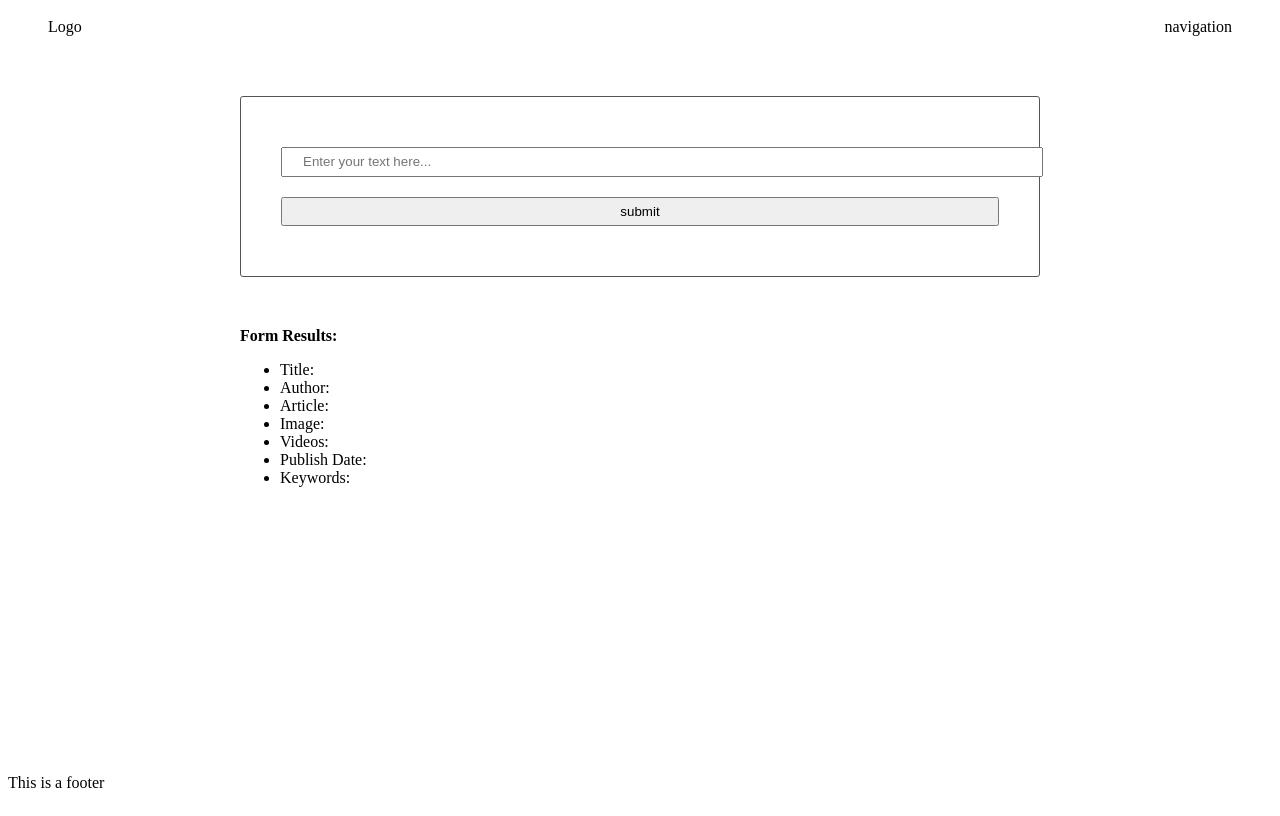
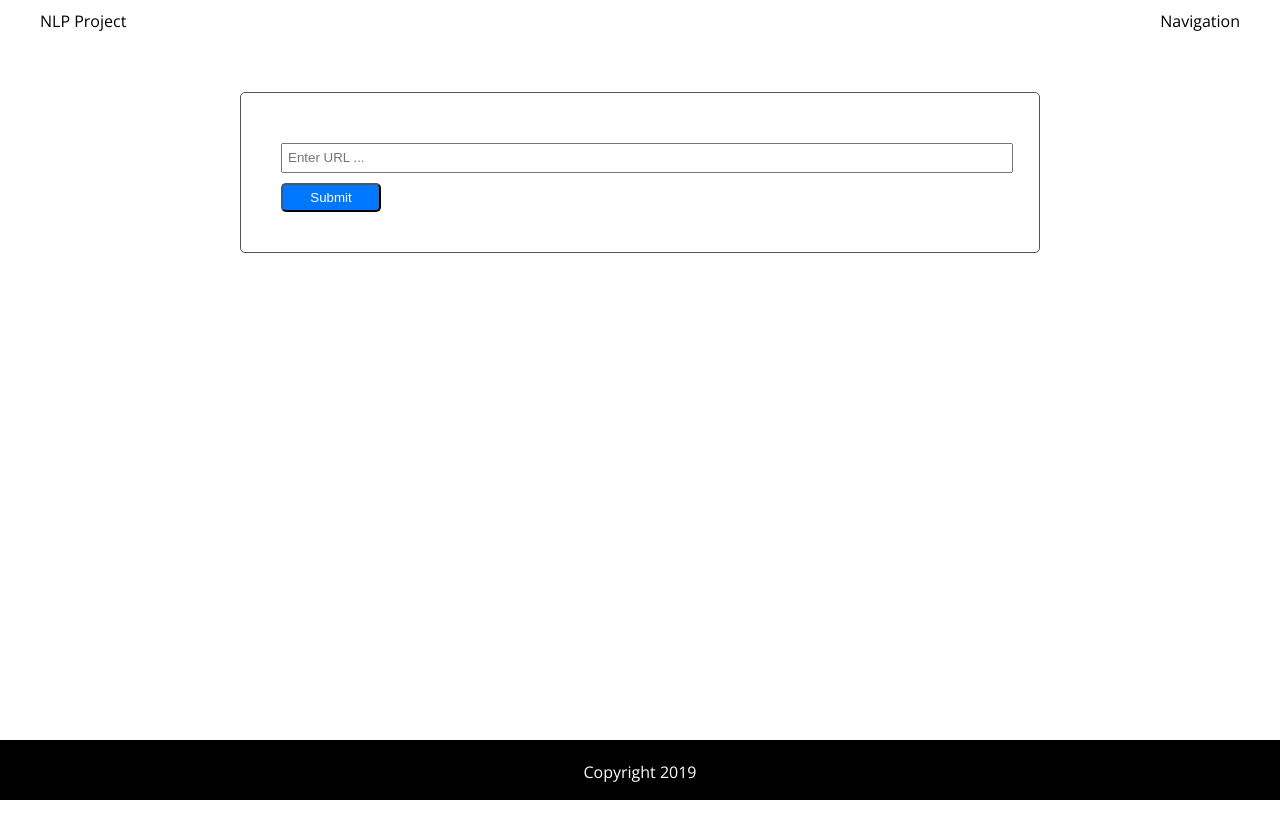
Before and after one commit to shinyichen/article-extraction, a website built with webpack: page src/client/views/index.html in a window 1280 px wide. Built offline with nearby package versions, Linux system fonts and the light colour scheme.

Commit message:
feat: modified styles

```diff
--- a/src/client/js/formHandler.js
+++ b/src/client/js/formHandler.js
@@ -19,6 +19,7 @@ function handleSubmit(event) {
         })
         .then(res => res.json())
         .then(function(res) {
+            document.getElementById('results').classList.remove('hide');
             document.getElementById('resultTitle').innerHTML = res.title;
             document.getElementById('resultAuthor').innerHTML = res.author;
             document.getElementById('resultArticle').innerHTML = res.article;
--- a/src/client/styles/base.scss
+++ b/src/client/styles/base.scss
@@ -1,14 +1,18 @@
 body {
+    margin: 0 0 ;
     display: flex;
     flex-direction: column;
     min-height: 100vh;
-}
+    font-family: 'Open Sans', sans-serif;
+    font-size: 16px;
 
     main {
         flex: 2;
+        padding: 0 20px;
     }
 
     section {
         max-width: 800px;
         margin: 50px auto;
     }
+}
--- a/src/client/styles/footer.scss
+++ b/src/client/styles/footer.scss
@@ -0,0 +1,9 @@
+footer {
+    background-color: black;
+    color: white;
+    margin: 0 0;
+    padding: 5px 5px;
+    height: 50px;
+    display: flex;
+    justify-content: center;
+}
--- a/src/client/styles/form.scss
+++ b/src/client/styles/form.scss
@@ -1,12 +1,30 @@
 form {
     border: 1px solid #545454;
-    border-radius: 3px;
+    border-radius: 5px;
     padding: 40px;
+
+    input {
+        padding: 5px 5px;
+        width: 100%;
+        line-height: 16px;
+        margin: 10px 0;
+    }
+
+    button {
+        padding: 5px 5px;
+        width: 100px;
+        border-radius: 5px;
+        background-color: rgb(0, 119, 255);
+        color: white;
+        cursor: pointer;
+    }
 }
 
-input {
-    padding: 5px 20px;
-    width: 100%;
-    line-height: 16px;
-    margin: 10px 0;
+#results{
+    &.hide {
+        display: none;
+    }
+    .itemResult {
+        line-height: 2em;
+    }
 }
--- a/src/client/views/index.html
+++ b/src/client/views/index.html
@@ -3,43 +3,41 @@
     <head>
         <meta charset="utf-8">
         <title>NLP Project</title>
+        <link href="https://fonts.googleapis.com/css?family=Open+Sans&display=swap" rel="stylesheet">
     </head>
 
     <body>
 
         <header>
-            <div class="">
-                Logo
+            <div class="logo">
+                NLP Project
             </div>
-            <div class="">
-                navigation
+            <div class="nav">
+                Navigation
             </div>
         </header>
 
         <main>
             <section>
                 <form class="" onsubmit="return Client.handleSubmit(event)">
-                    <input type="url" id="url" name="input" value="" placeholder="Enter your text here..."></textarea>
-                    <input type="submit" name="" value="submit" onclick="return Client.handleSubmit(event)" onsubmit="return Client.handleSubmit(event)">
+                    <input type="url" id="url" name="input" value="" placeholder="Enter URL ..."></input>
+                    <button onclick="return Client.handleSubmit(event)" onsubmit="return Client.handleSubmit(event)">Submit</button>
                 </form>
             <section>
 
-            <section>
-                <strong>Form Results:</strong>
-                <ul id="results">
-                    <li class="resultItem">Title:<span id="resultTitle"></span></li>
-                    <li class="resultItem">Author:<span id="resultAuthor"></span></li>
-                    <li class="resultItem">Article:<span id="resultArticle"></span></li>
-                    <li class="resultItem">Image:<span id="resultImage"></span></li>
-                    <li class="resultItem">Videos:<span id="resultVideos"></span></li>
-                    <li class="resultItem">Publish Date:<span id="resultDate"></span></li>
-                    <li class="resultItem">Keywords:<span id="resultFeeds"></span></li>
-                </div>
+            <section id="results" class="hide">
+                <p class="resultItem"><b>Title</b>: <span id="resultTitle"></span></p>
+                <p class="resultItem"><b>Author</b>: <span id="resultAuthor"></span></p>
+                <p class="resultItem"><b>Article</b>: <span id="resultArticle"></span></p>
+                <p class="resultItem"><b>Image</b>: <span id="resultImage"></span></p>
+                <p class="resultItem"><b>Videos</b>: <span id="resultVideos"></span></p>
+                <p class="resultItem"><b>Publish Date</b>: <span id="resultDate"></span></p>
+                <p class="resultItem"><b>Feeds</b>: <span id="resultFeeds"></span></p>
             </section>
         </main>
 
         <footer>
-            <p>This is a footer</p>
+            <p>Copyright 2019</p>
         </footer>
 
     </body>
```
Lines whose indentation alone changed are shown as unchanged.
